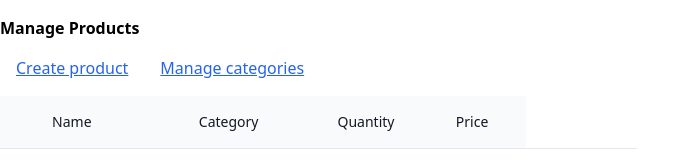
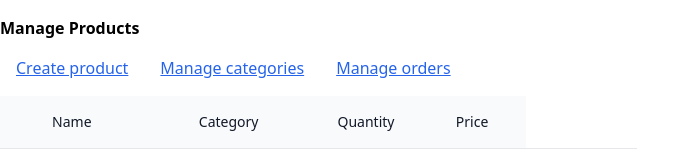
Before and after one commit to felipesvianna/fshop-java, a React (Create React App) app in the folder ui/: page /admin/manageproducts in a window 1280 px wide. Shown: the top 160 px of the page, without its empty margins (0-700 px from the left). Built offline with nearby package versions, Linux system fonts and the light colour scheme.

Commit message:
implement link on manage products page to manage orders page

```diff
--- a/ui/src/pages/ManageProducts/ManageProducts.tsx
+++ b/ui/src/pages/ManageProducts/ManageProducts.tsx
@@ -36,6 +36,7 @@ const ManageProducts: FC = () => {
   const headerLinks: LinkButtonProps[] = [
     { routeName: "/admin/createproduct", pageName: "Create product" },
     { routeName: "/admin/managecategories", pageName: "Manage categories" },
+    { routeName: "/admin/manage", pageName: "Manage orders" },
   ];
 
   const [productsList, setProductsList] =
```
Also changed, not shown: 1 other file (tests, documents, lock files or other folders).
